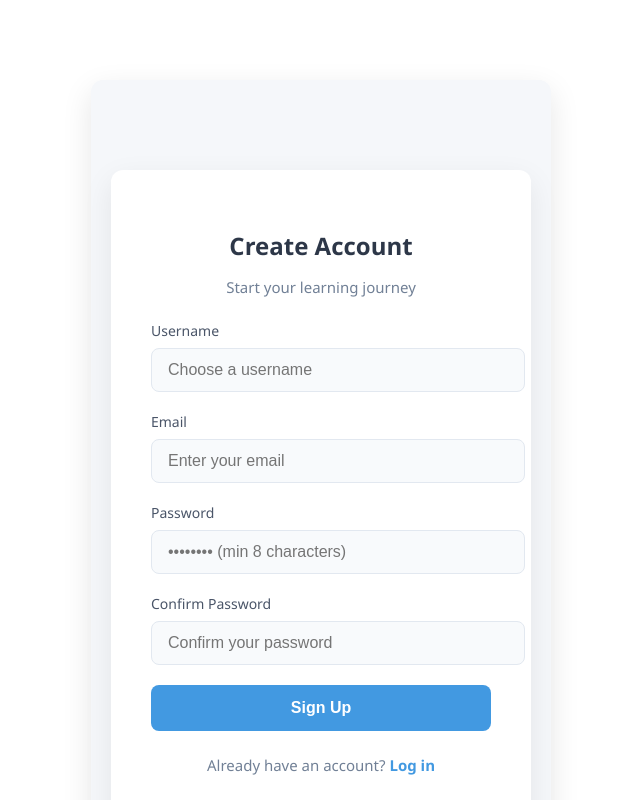
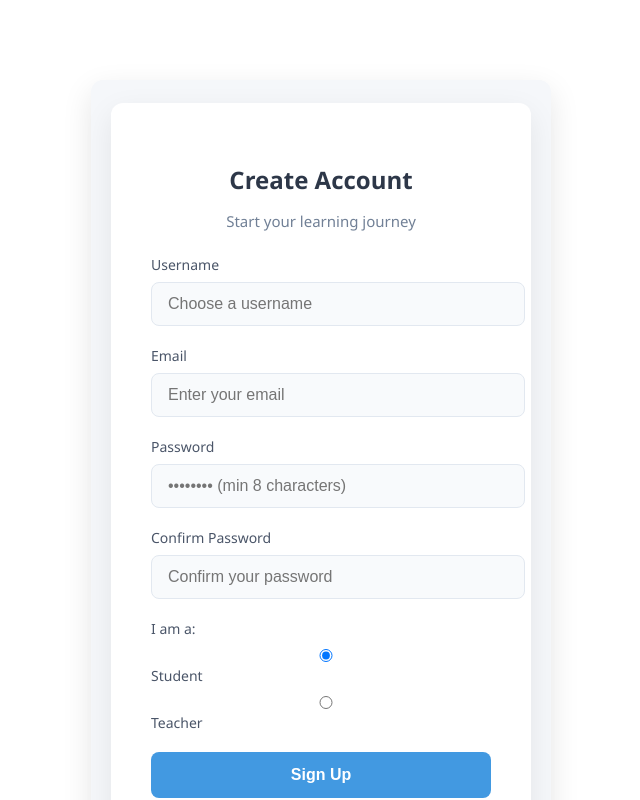
Before and after one commit to jesvinpd/Education_platform, a React (Create React App) app in the folder client/: page /signup in a window 1280 px wide. Shown: the top 800 px of the page, without its empty margins (319-959 px from the left). Built offline with nearby package versions, Linux system fonts and the light colour scheme; no server answers.

Commit message:
user signup

```diff
--- a/client/src/App.js
+++ b/client/src/App.js
@@ -1,13 +1,13 @@
 import React, { lazy, Suspense } from "react";
 import { BrowserRouter as Router, Routes, Route } from "react-router-dom";
 import Home from "./components/Home";
-import DashBoard from "./components/DashBoard";
+import Dashboard from "./components/DashBoard";
 import Problem from "./components/dashboard/Problem";
 import QuestionUpload from "./components/QuestionUpload";
 import codingProblems from "./dummyData";
 import PracticeSection from "./components/dashboard/PracticeSection";
 import AdminSignup from "./AdminSignup";
-
+import PrivateRoute from "./components/PrivateRoute";
 
 // ✅ Import from src directly (not components)
 import Login from "./Login";
@@ -30,7 +30,11 @@ function App() {
 <Route path="/admin/signup" element={<AdminSignup />} />
 
         <Route path="/question-upload" element={<QuestionUpload />} />
-        <Route path="/dashboard" element={<DashBoard />}>
+        <Route path="/dashboard" element={
+            <PrivateRoute>
+              <Dashboard />
+            </PrivateRoute>
+          }>
           <Route index element={<div>Dashboard Content</div>} />
           <Route
             path="notes"
--- a/client/src/Signup.js
+++ b/client/src/Signup.js
@@ -2,12 +2,14 @@ import React, { useState } from "react";
 import { useNavigate, Link } from "react-router-dom";
 import "./Auth.css";
 import axios from "axios";
+
 const Signup = () => {
   const [formData, setFormData] = useState({
-    username: '',
+    username: "",
     email: "",
     password: "",
-    confirmPassword: ""
+    confirmPassword: "",
+    role: "student" // default role
   });
   const [error, setError] = useState("");
   const [loading, setLoading] = useState(false);
@@ -22,8 +24,6 @@ const Signup = () => {
 
   const handleSubmit = async (e) => {
     e.preventDefault();
-
-    // Clear previous errors
     setError("");
 
     // Validate passwords match
@@ -44,14 +44,24 @@ const Signup = () => {
         name: formData.username,   // ✅ backend expects "name"
         email: formData.email,
         password: formData.password,
-          role: "st"              // ✅ explicitly set admin role
+        role: formData.role
       });
-      // Here you would typically make an API call
-      // For now, we'll just log and redirect
-      console.log("Signing up...", formData);
+
+      // ✅ Save token in localStorage
+      localStorage.setItem("token", res.data.token);
+
+      // Redirect to dashboard
       navigate("/dashboard");
     } catch (err) {
-      setError(err.message || "Registration failed. Please try again.");
+      console.error("Signup error:", err);
+      if (err.response?.data?.msg) {
+        setError(err.response.data.msg);
+      } else if (err.response?.data?.errors) {
+        // express-validator errors
+        setError(err.response.data.errors[0].msg);
+      } else {
+        setError("Registration failed. Please try again.");
+      }
     } finally {
       setLoading(false);
     }
@@ -120,6 +130,32 @@ const Signup = () => {
             />
           </div>
 
+          <div className="input-group radio-group">
+            <label>I am a:</label>
+            <div className="radio-options">
+              <label>
+                <input
+                  type="radio"
+                  name="role"
+                  value="student"
+                  checked={formData.role === "student"}
+                  onChange={handleChange}
+                />
+                Student
+              </label>
+              <label>
+                <input
+                  type="radio"
+                  name="role"
+                  value="teacher"
+                  checked={formData.role === "teacher"}
+                  onChange={handleChange}
+                />
+                Teacher
+              </label>
+            </div>
+          </div>
+
           <button type="submit" disabled={loading}>
             {loading ? (
               <>
--- a/client/src/bootstrap.js
+++ b/client/src/bootstrap.js
@@ -2,11 +2,15 @@ import React from "react";
 import { createRoot } from "react-dom/client";
 import App from "./App";
 import "./index.css";
+import  AuthProvider from "./context/AuthContext";
 
 const container = document.getElementById("root");
 const root = createRoot(container);
+
 root.render(
   <React.StrictMode>
-    <App />
+    <AuthProvider>
+      <App />
+    </AuthProvider>
   </React.StrictMode>
 );
--- /dev/null
+++ b/client/src/components/PrivateRoute.js
@@ -0,0 +1,11 @@
+import React, { useContext } from "react";
+import { Navigate } from "react-router-dom";
+import { AuthContext } from "../context/AuthContext";
+
+const PrivateRoute = ({ children }) => {
+  const { user } = useContext(AuthContext);
+
+  return user ? children : <Navigate to="/login" />;
+};
+
+export default PrivateRoute;
--- /dev/null
+++ b/client/src/context/AuthContext.js
@@ -0,0 +1,45 @@
+import React, { createContext, useState, useEffect } from "react";
+import {jwtDecode} from "jwt-decode";
+
+export const AuthContext = createContext();
+
+const AuthProvider = ({ children }) => {
+  const [user, setUser] = useState(null);
+
+  useEffect(() => {
+    // Check token on app load
+    const token = localStorage.getItem("token");
+    if (token) {
+      try {
+        const decoded = jwtDecode(token);
+        const now = Date.now() / 1000; // seconds
+        if (decoded.exp > now) {
+          setUser({ id: decoded.id, role: decoded.role });
+        } else {
+          localStorage.removeItem("token"); // expired
+        }
+      } catch (err) {
+        localStorage.removeItem("token");
+      }
+    }
+  }, []);
+
+  const login = (token) => {
+    localStorage.setItem("token", token);
+    const decoded = jwtDecode(token);
+    setUser({ id: decoded.id, role: decoded.role });
+  };
+
+  const logout = () => {
+    localStorage.removeItem("token");
+    setUser(null);
+  };
+
+  return (
+    <AuthContext.Provider value={{ user, login, logout }}>
+      {children}
+    </AuthContext.Provider>
+  );
+};
+
+export default AuthProvider;
--- a/package.json
+++ b/package.json
@@ -15,6 +15,7 @@
     "express": "^5.1.0",
     "express-validator": "^7.2.1",
     "jsonwebtoken": "^9.0.2",
+    "jwt-decode": "^4.0.0",
     "mongoose": "^8.17.1",
     "multer": "^2.0.2",
     "react": "^18.2.0",
```
Also changed, not shown: client/src/index.js (line endings or trailing spaces), 2 other files (tests, documents, lock files or other folders). Lines whose indentation alone changed are shown as unchanged.
